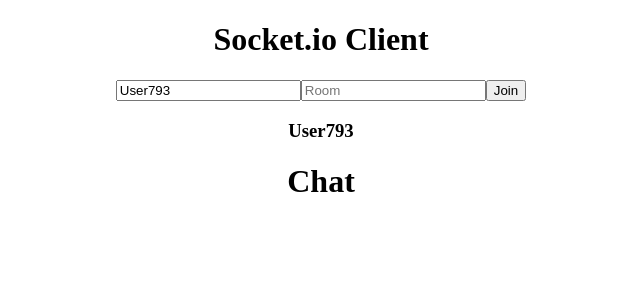
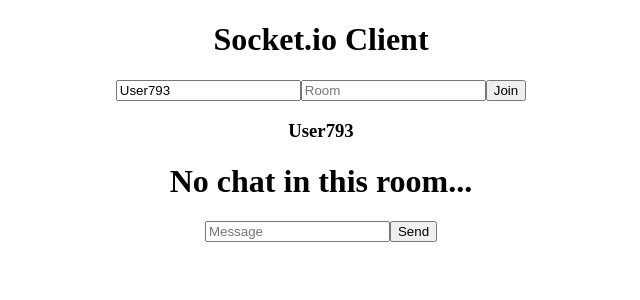
Before and after one commit to adrianezd/nochat, a React (Create React App) app in the folder client/: page / in a window 1280 px wide. Shown: the top 300 px of the page, without its empty margins (319-959 px from the left). Built offline with nearby package versions, Linux system fonts and the light colour scheme; no server answers.

Commit message:
chat.js structure

```diff
--- a/client/src/Chat.js
+++ b/client/src/Chat.js
@@ -4,8 +4,23 @@
 function Chat({socket, username, room}) {
   return (
     <div>
-        <Header username={username} room={room} />
-        <h1>Chat</h1>
+        <div className='chat-header'>
+            <Header username={username} room={room} />
+        </div>
+
+        <div className='chat-title'>
+            <h1>No chat in this room...</h1>
+        </div>
+
+        <div className='chat-messages'>
+            <div className='message'>
+            </div>
+        </div>
+
+        <div className='chat-send'>
+            <input type="text" placeholder="Message" />
+            <button>Send</button>
+        </div>
     </div>
   )
 }
```
